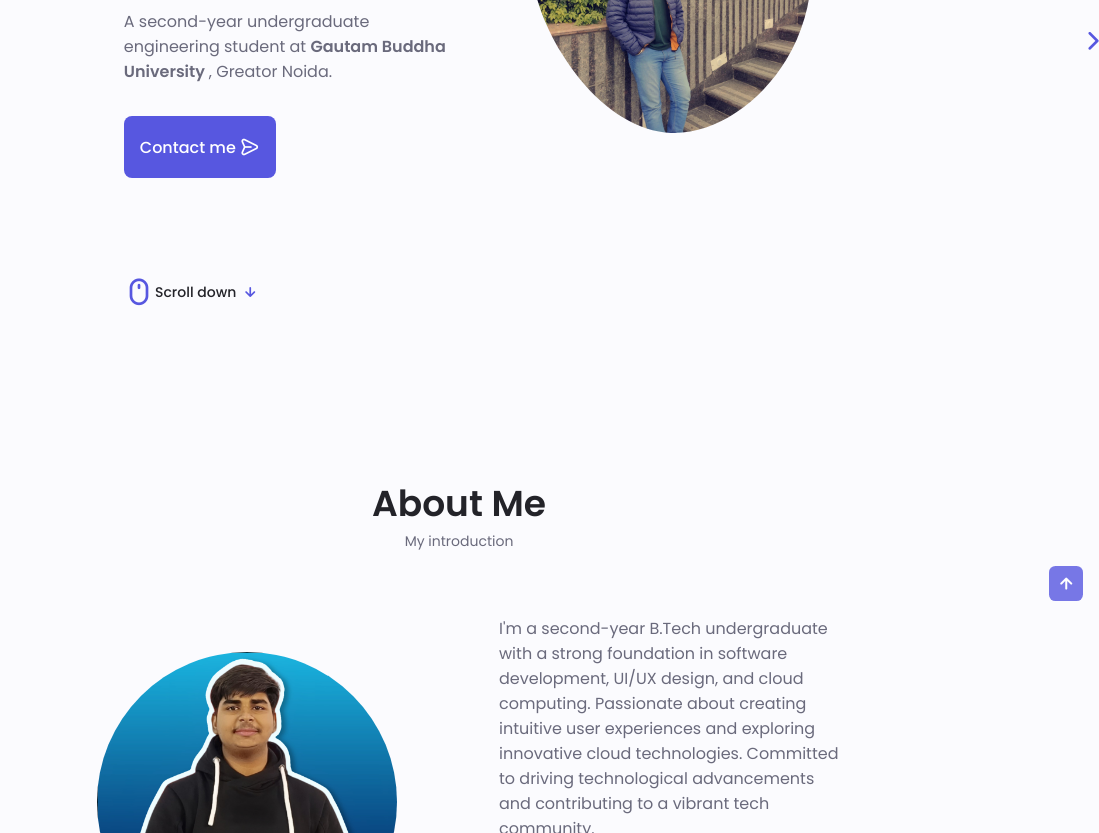
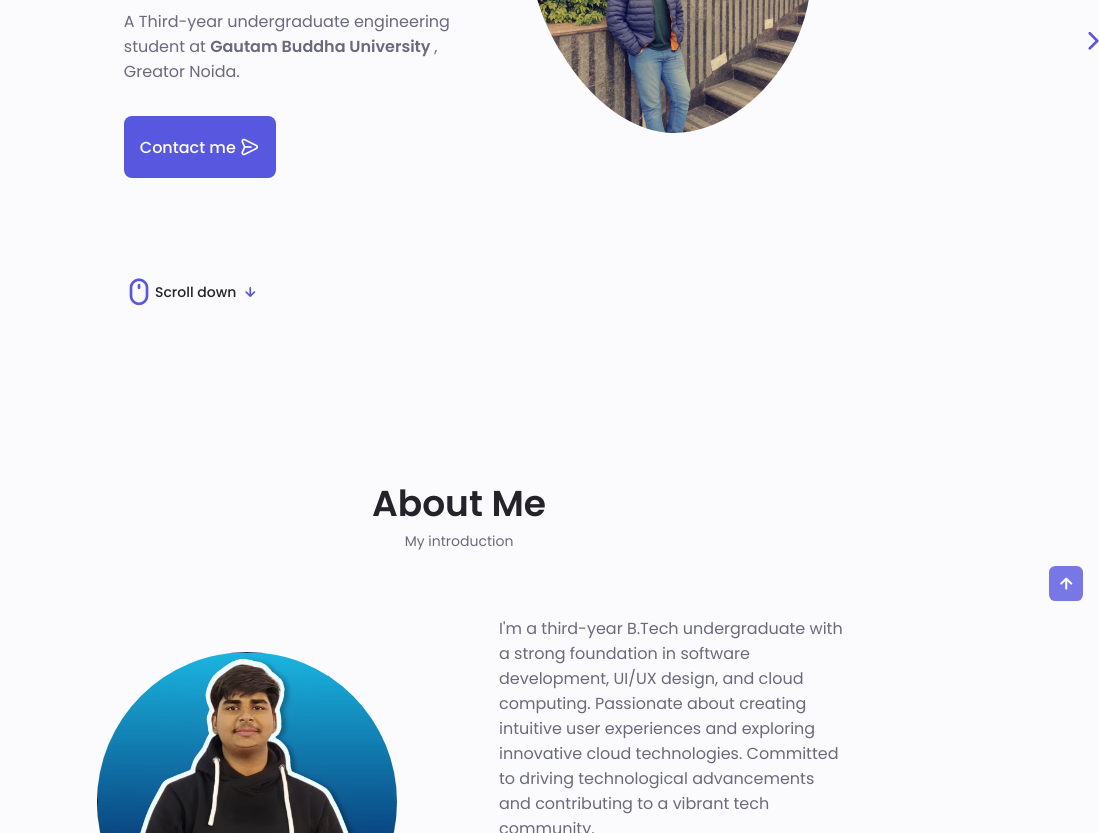
Before and after one commit to alphasaurabh/Portfolio, a plain HTML site: page index.html in a window 1280 px wide. Shown: the part 359-1192 px from the top of the page, 181-1280 px from the left. Drawn offline with nearby package versions, Linux system fonts and the light colour scheme.

Commit message:
Update index.html

```diff
--- a/index.html
+++ b/index.html
@@ -119,7 +119,7 @@
                 B.Tech in Information Technology Student
               </h3>
               <p class="home__description">
-                A second-year undergraduate engineering student at
+                A Third-year undergraduate engineering student at
                 <strong>Gautam Buddha University </strong>, Greator Noida.
               </p>
               <a href="#contact" class="button button--flex">
@@ -149,7 +149,7 @@
 
           <div class="about__data">
             <p class="about__description">
-              I'm a second-year B.Tech undergraduate with a strong foundation in software
+              I'm a third-year B.Tech undergraduate with a strong foundation in software
               development, UI/UX design, and cloud computing. Passionate about creating intuitive user
               experiences and exploring innovative cloud technologies. Committed to driving technological
               advancements and contributing to a vibrant tech community.
@@ -157,7 +157,7 @@
 
             <div class="about__info">
             <div class="about__buttons">
-              <a download="" href="assets\MyCV.pdf" class="button button--flex">
+              <a download="" href="assets\saurabh_chandravanshi_CV.pdf" class="button button--flex">
                 Download CV<i class="fas fa-download button__icon"></i>
               </a>
             </div>
```
